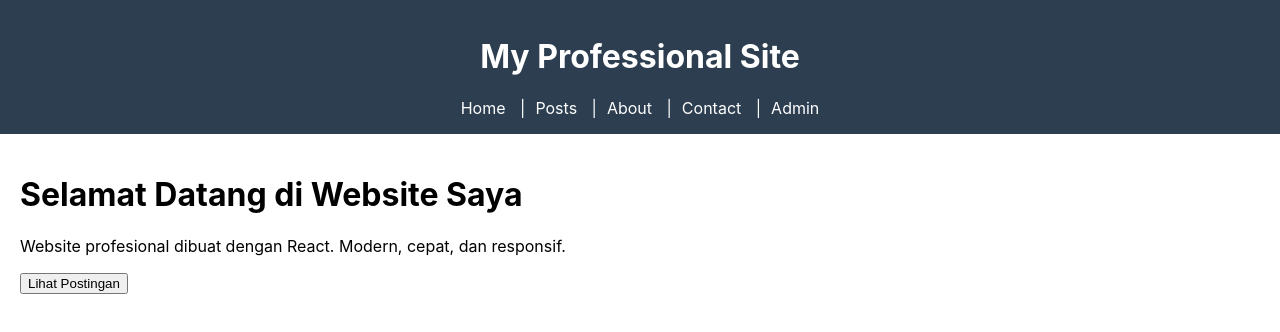
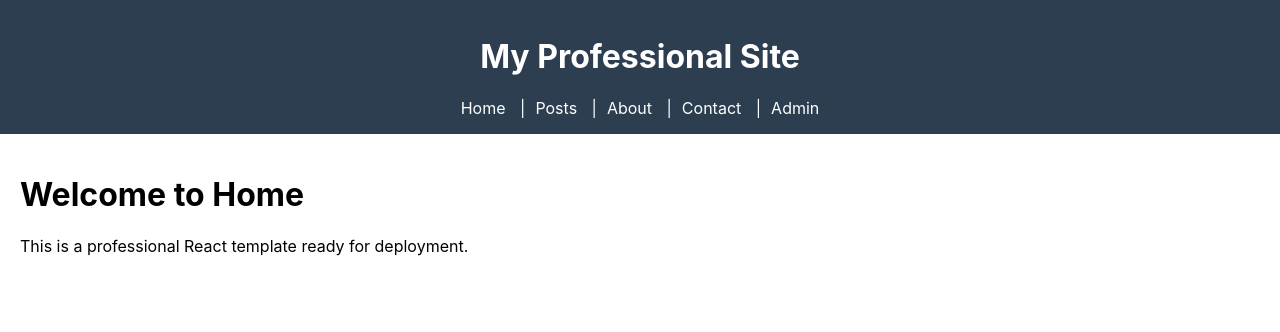
Before and after one commit to shin-meiri/main, a React (Create React App) app: page /#/ in a window 1280 px wide. Shown: the top 332 px of the page. Built offline with nearby package versions, Linux system fonts and the light colour scheme.

Commit message:
Update Home.jsx

```diff
--- a/src/pages/Home.jsx
+++ b/src/pages/Home.jsx
@@ -1,11 +1,10 @@
-import React from 'react';
-
-export default function Home() {
+const Home = () => {
   return (
-    <div className="page home">
-      <h1>Selamat Datang di Website Saya</h1>
-      <p>Website profesional dibuat dengan React. Modern, cepat, dan responsif.</p>
-      <button onClick={() => window.location.href = '/post'}>Lihat Postingan</button>
+    <div>
+      <h1>Welcome to Home</h1>
+      <p>This is a professional React template ready for deployment.</p>
     </div>
   );
-}
+};
+
+export default Home;
```
